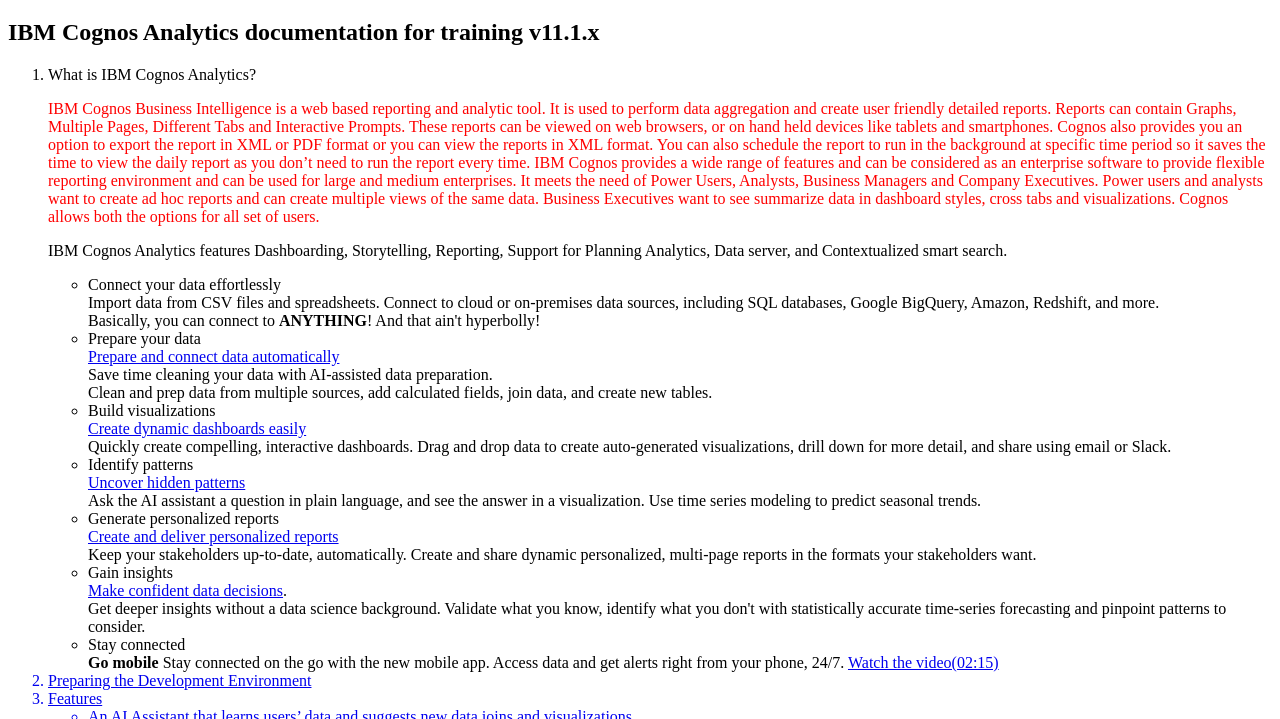
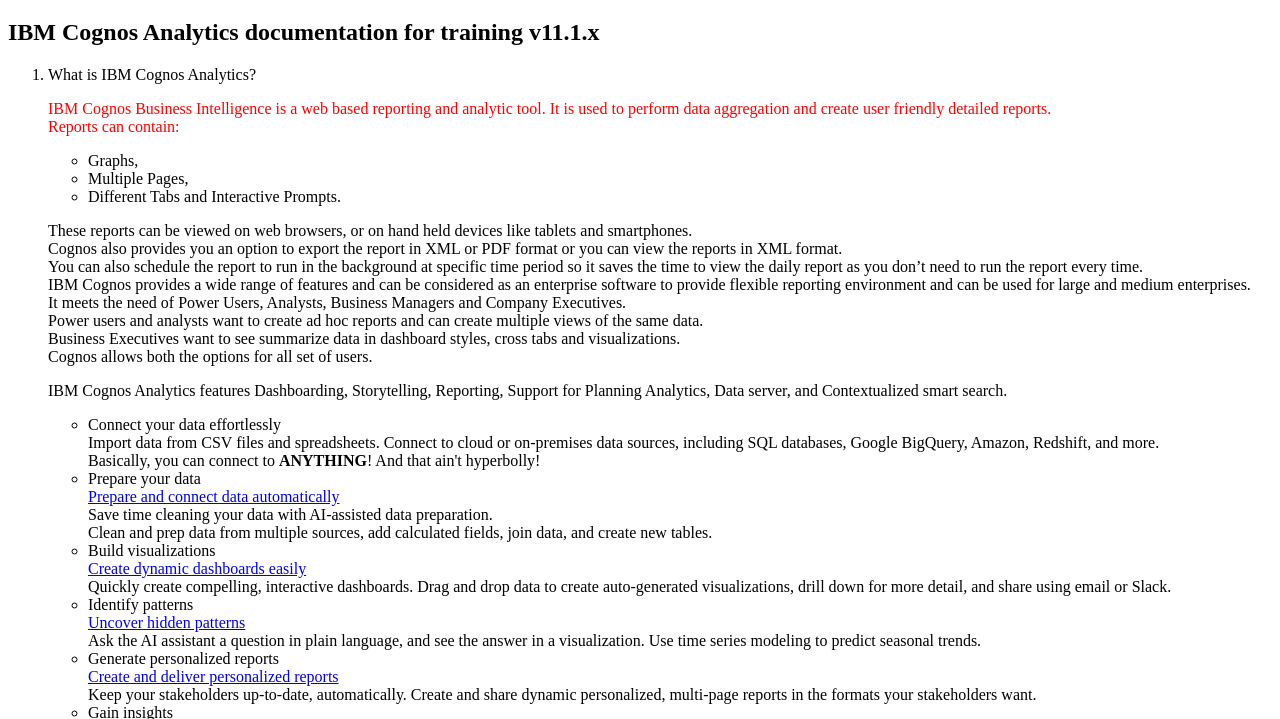
Before and after one commit to bbauska/ibm-cognos-v11.1, a plain HTML site: page index.html in a window 1280 px wide. Shown: the part 61-780 px from the top of the page. Drawn offline with Linux system fonts and the light colour scheme.

Commit message:
Update index.html

```diff
--- a/index.html
+++ b/index.html
@@ -23,9 +23,21 @@
 <ol>
   <li>What is IBM Cognos Analytics?</li>
     <p style="color:red;">
-      IBM Cognos Business Intelligence is a web based reporting and analytic tool. It is used to perform data aggregation and create user friendly detailed reports. Reports can contain Graphs, Multiple Pages, Different Tabs and Interactive Prompts. These reports can be viewed on web browsers, or on hand held devices like tablets and smartphones.
-      Cognos also provides you an option to export the report in XML or PDF format or you can view the reports in XML format. You can also schedule the report to run in the background at specific time period so it saves the time to view the daily report as you don’t need to run the report every time.
-      IBM Cognos provides a wide range of features and can be considered as an enterprise software to provide flexible reporting environment and can be used for large and medium enterprises. It meets the need of Power Users, Analysts, Business Managers and Company Executives. Power users and analysts want to create ad hoc reports and can create multiple views of the same data. Business Executives want to see summarize data in dashboard styles, cross tabs and visualizations. Cognos allows both the options for all set of users.
+      IBM Cognos Business Intelligence is a web based reporting and analytic tool. It is used to perform data aggregation and create user friendly detailed reports.<br>
+	  Reports can contain:</p>
+		<ul>
+		<li>Graphs,</li>
+		<li>Multiple Pages,</li>
+		<li>Different Tabs and Interactive Prompts.</li>
+		</ul>
+		<p>These reports can be viewed on web browsers, or on hand held devices like tablets and smartphones.<br>
+      Cognos also provides you an option to export the report in XML or PDF format or you can view the reports in XML format. <br>
+	  You can also schedule the report to run in the background at specific time period so it saves the time to view the daily report as you don’t need to run the report every time.<br>
+      IBM Cognos provides a wide range of features and can be considered as an enterprise software to provide flexible reporting environment and can be used for large and medium enterprises. <br>
+	  It meets the need of Power Users, Analysts, Business Managers and Company Executives. <br>
+	  Power users and analysts want to create ad hoc reports and can create multiple views of the same data. <br>
+	  Business Executives want to see summarize data in dashboard styles, cross tabs and visualizations. <br>
+	  Cognos allows both the options for all set of users.
     </p>
     <p>IBM Cognos Analytics features</li>
 	Dashboarding, Storytelling, Reporting, Support for Planning Analytics, Data server, and Contextualized smart search.</p>
```
